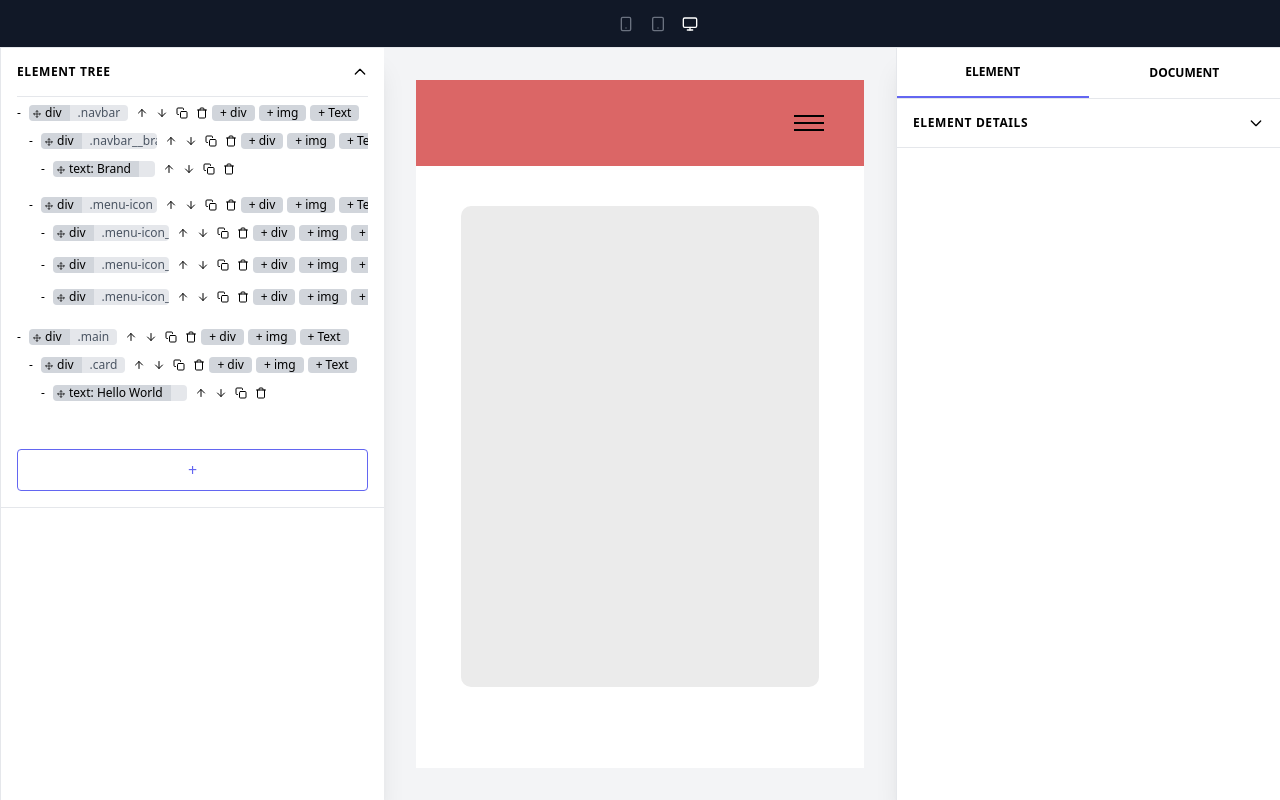
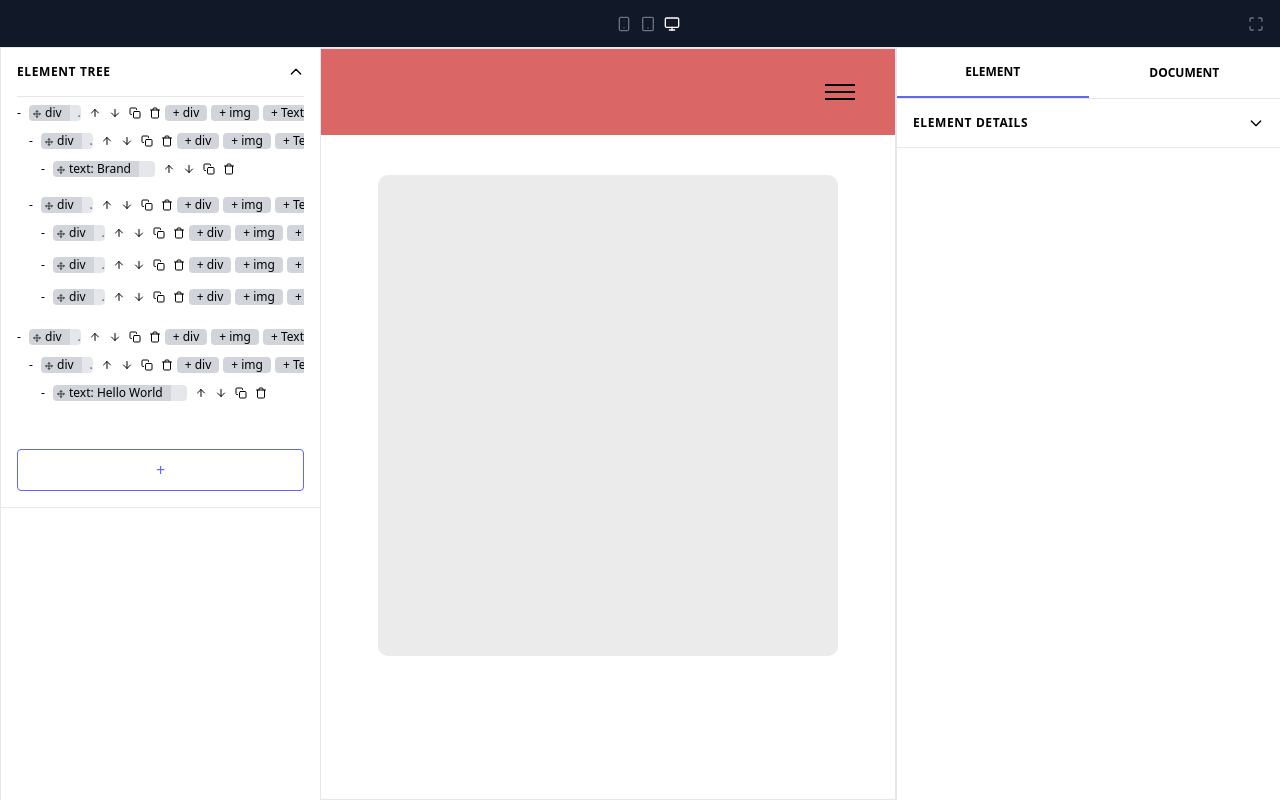
Before and after one commit to tdesero/wysicss, a React (Create React App) app: page / in a window 1280 px wide. Built offline with nearby package versions, Linux system fonts and the light colour scheme.

Commit message:
minor ui improvements & hidePanels/preview mode

```diff
--- a/src/App.js
+++ b/src/App.js
@@ -7,17 +7,23 @@ import { useState } from "react";
 
 export default function App() {
   const [responsiveWidth, setResponsiveWidth] = useState("100%");
+  const [hidePanels, setHidePanels] = useState(false);
 
   return (
     <div className="App flex flex-col h-screen bg-gray-100">
       <TopBar
         setResponsiveWidth={setResponsiveWidth}
         responsiveWidth={responsiveWidth}
+        setHidePanels={setHidePanels}
+        hidePanels={hidePanels}
       />
       <div className="flex h-20 flex-grow flex-shrink">
-        <LeftPanel />
-        <EditorCanvas responsiveWidth={responsiveWidth} />
-        <InspectorPanel />
+        {!hidePanels && <LeftPanel />}
+        <EditorCanvas
+          responsiveWidth={responsiveWidth}
+          hidePanels={hidePanels}
+        />
+        {!hidePanels && <InspectorPanel />}
       </div>
     </div>
   );
--- a/src/components/EditorCanvas.js
+++ b/src/components/EditorCanvas.js
@@ -13,7 +13,7 @@ export default function EditorCanvas(props) {
     elements,
     currentActive,
     setCurrentActive,
-    changeElementText
+    changeElementText,
   } = useContext(Context);
 
   const [ref, setRef] = useState();
@@ -21,7 +21,7 @@ export default function EditorCanvas(props) {
     x: 0,
     y: 0,
     width: 0,
-    height: 0
+    height: 0,
   });
   // for
   const [scrollPos, setScrollPos] = useState(0);
@@ -32,7 +32,7 @@ export default function EditorCanvas(props) {
       box.y += scrollPos;
       setCurrentBox(box);
     }
-  }, [ref, classNames, props.responsiveWidth, elements]);
+  }, [ref, classNames, props.responsiveWidth, props.hidePanels, elements]);
 
   let classNamesCss = "";
   classNames.forEach((c) => {
@@ -112,7 +112,12 @@ export default function EditorCanvas(props) {
     });
 
   return (
-    <div className="w-full m-8 relative overflow-hidden">
+    <div
+      className={
+        "w-full relative overflow-hidden " +
+        (props.responsiveWidth === "100%" ? "border" : "m-8")
+      }
+    >
       <EditorIFrame
         onScroll={setScrollPos}
         className="bg-white shadow-lg max-w-full h-full m-auto"
@@ -122,7 +127,9 @@ export default function EditorCanvas(props) {
         <MouseOverRect>{childElements(elements)}</MouseOverRect>
         <style>{classNamesCss}</style>
       </EditorIFrame>
-      {/* current bounding box */}
+      {
+        /* current bounding box */
+        !props.hidePanels && (
           <div className="absolute w-full h-full top-0 pointer-events-none">
             <div
               className="relative m-auto pointer-events-none"
@@ -135,6 +142,8 @@ export default function EditorCanvas(props) {
               />
             </div>
           </div>
+        )
+      }
     </div>
   );
 }
--- a/src/components/InspectorPanel.js
+++ b/src/components/InspectorPanel.js
@@ -59,10 +59,6 @@ export default function InspectorPanel() {
     setVal(obj.txt);
     setCssClass(obj);
   };
-
-  /*useEffect(() => {
-    selectClass();
-  }, [addClassToElement]);*/
 
   return (
     <SelectClassContext.Provider value={selectClass}>
--- a/src/components/LeftPanel.js
+++ b/src/components/LeftPanel.js
@@ -3,7 +3,7 @@ import ElementTreeContainer from "./ElementTreeContainer";
 
 export default function LeftPanel() {
   return (
-    <div className="w-96 flex-shrink-0 border-l shadow-xl overflow-auto bg-white">
+    <div className="w-80 flex-shrink-0 border-l shadow-xl overflow-auto bg-white">
       <Accordion title="Element Tree">
         <ElementTreeContainer />
       </Accordion>
--- a/src/components/TopBar.js
+++ b/src/components/TopBar.js
@@ -2,41 +2,60 @@ import * as Icon from "react-feather";
 import { useContext } from "react";
 import { Context } from "../context";
 
-export default function TopBar({ setResponsiveWidth, responsiveWidth }) {
+export default function TopBar({
+  setResponsiveWidth,
+  responsiveWidth,
+  hidePanels,
+  setHidePanels,
+}) {
   const { historyMove, historyPos, history } = useContext(Context);
 
   return (
-    <div className="text-xs h-12 border-b bg-gray-900 text-gray-500 flex space-x-4 items-center justify-center">
-      <div className="mr-5">
+    <div className="text-xs h-12 border-b bg-gray-900 text-gray-500 space-x-4 grid grid-cols-3">
+      <div className="flex items-center px-4">
+        <div className="w-8">
           {history.length - 1 + historyPos > 0 && (
             <button className="mr-2" onClick={() => historyMove(-1)}>
               <Icon.CornerUpLeft size={16} />
             </button>
           )}
+        </div>
+        <div class="w-8">
           {historyPos < 0 && (
             <button onClick={() => historyMove(+1)}>
               <Icon.CornerUpRight size={16} />
             </button>
           )}
         </div>
+      </div>
+      <div className="flex justify-center items-center px-4">
         <button
-        className={responsiveWidth === 400 ? "text-white" : ""}
+          className={"mx-1 " + (responsiveWidth === 400 ? "text-white" : "")}
           onClick={() => setResponsiveWidth(400)}
         >
           <Icon.Smartphone size={16} />
         </button>
         <button
-        className={responsiveWidth === 700 ? "text-white" : ""}
+          className={"mx-1 " + (responsiveWidth === 700 ? "text-white" : "")}
           onClick={() => setResponsiveWidth(700)}
         >
           <Icon.Tablet size={16} />
         </button>
         <button
-        className={responsiveWidth === "100%" ? "text-white" : ""}
+          className={"mx-1 " + (responsiveWidth === "100%" ? "text-white" : "")}
           onClick={() => setResponsiveWidth("100%")}
         >
           <Icon.Monitor size={16} />
         </button>
       </div>
+      <div className="flex items-center justify-end px-4">
+        <button
+          className={hidePanels && "text-white"}
+          onClick={() => setHidePanels(!hidePanels)}
+        >
+          <Icon.Maximize size={16} />
+        </button>
+      </div>
+    </div>
   );
 }
```
Lines whose indentation alone changed are shown as unchanged.
